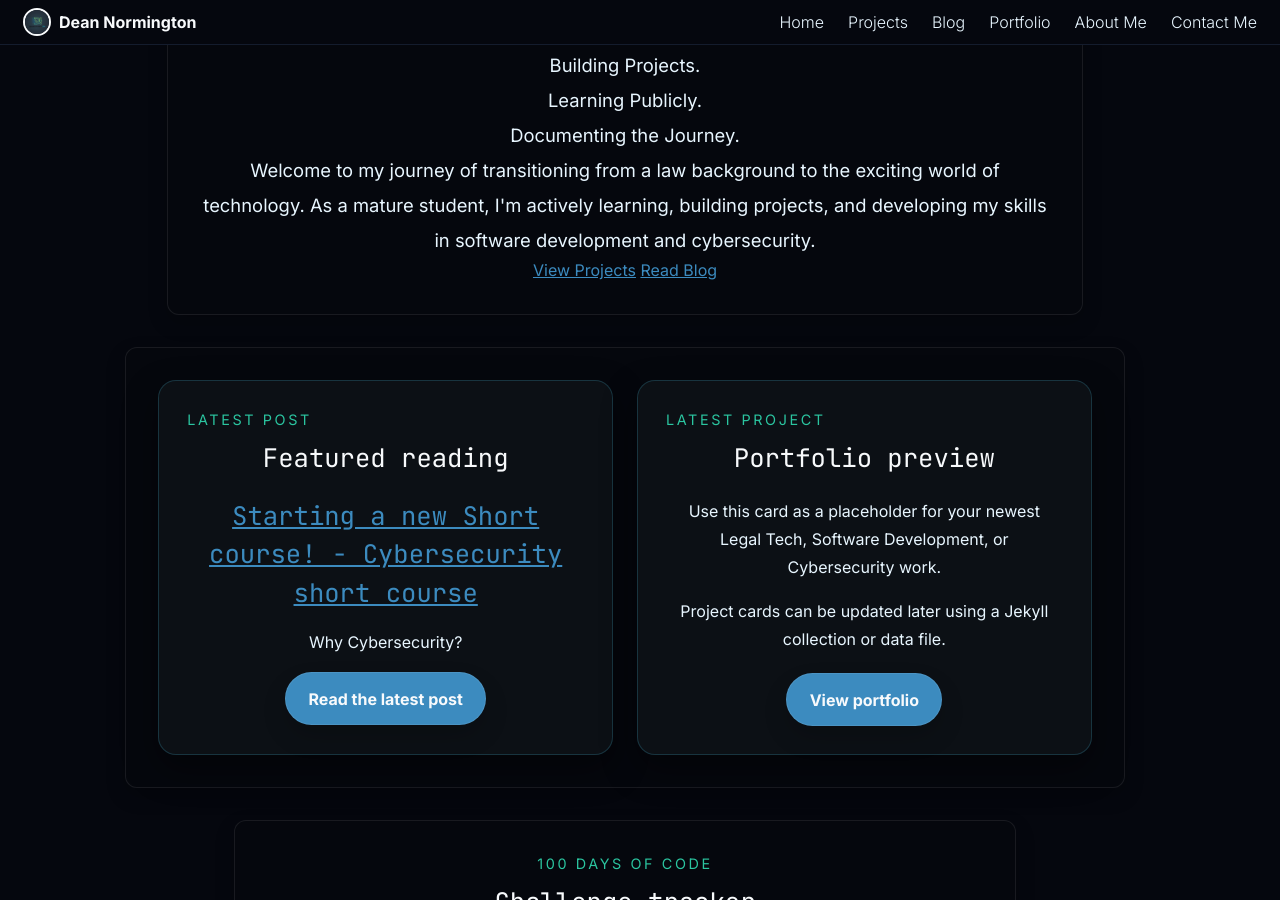
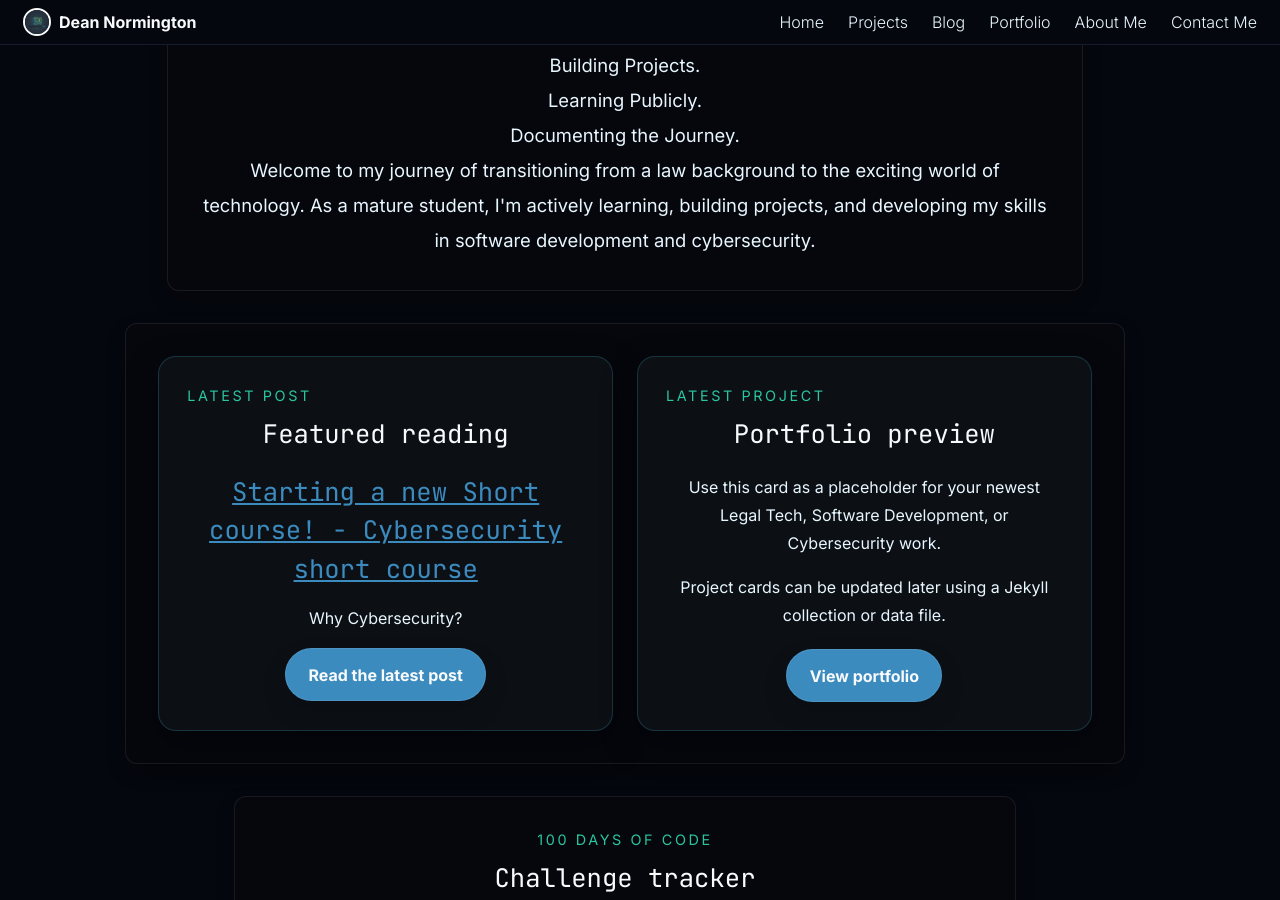
Before and after one commit to dean-js/dnormingtonlaw.uk, a Jekyll site: the page built from index.html, in a window 1280 px wide and 900 px high, scrolled down 349 px. Built offline with Jekyll 4.4.1, drawn with Linux system fonts in a browser that asks for light colours; the list of posts is cut into pages by our own code.

Commit message:
removed buttons in hero section

```diff
--- a/index.html
+++ b/index.html
@@ -20,10 +20,7 @@ description: "Dean Normington shares a law-to-computing story, portfolio highlig
             Welcome to my journey of transitioning from a law background to the exciting world of technology. As a mature student, I'm actively learning, building projects, and developing my skills in software development and cybersecurity.
         </p>
 
-        <div class="hero-buttons">
-            <a href="{{ '/projects/' | relative_url }}" class="btn btn-primary">View Projects</a>
-            <a href="{{ '/blog/' | relative_url }}" class="btn btn-secondary">Read Blog</a>
-        </div>
+
     </div>
 </section>
 
```
